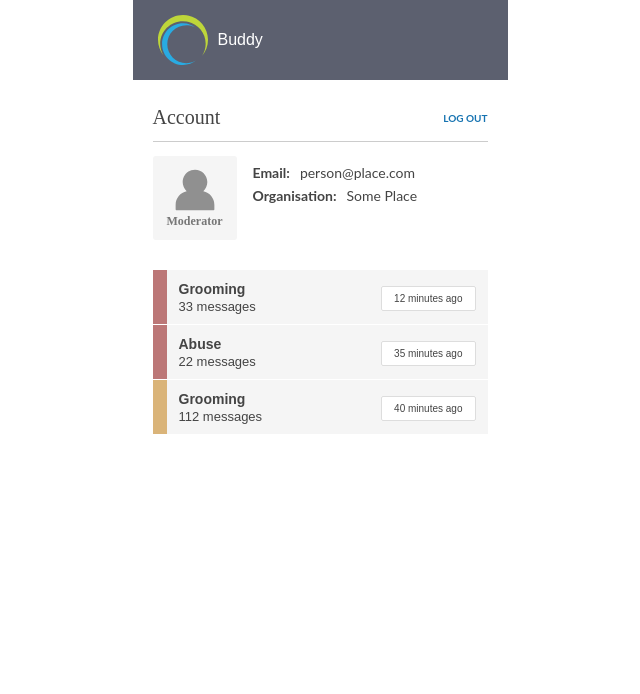
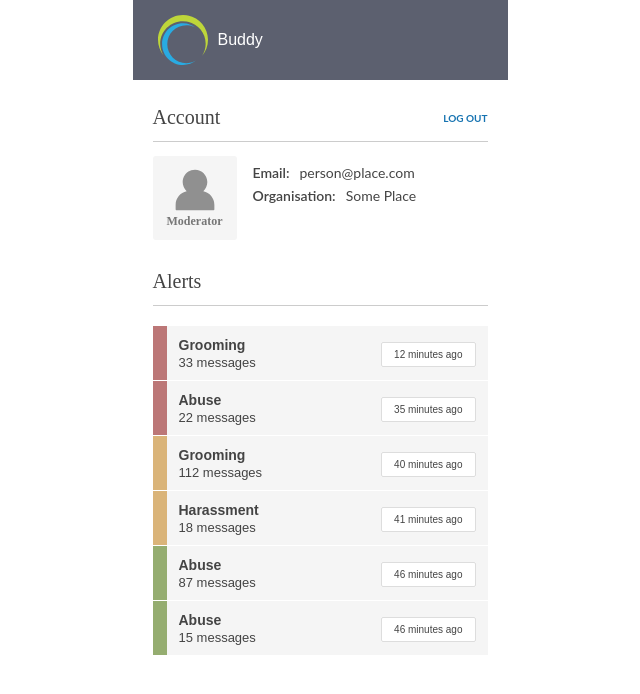
Before and after one commit to JakeElder/buddy, a React (Create React App) app: page / in a window 1280 px wide. Shown: the top 694 px of the page, without its empty margins (320-960 px from the left). Built offline with nearby package versions, Linux system fonts and the light colour scheme.

Commit message:
Add more themes and heading

```diff
--- a/src/App.css
+++ b/src/App.css
@@ -112,11 +112,25 @@
 }
 
 .DetailsList-key {
-  font-weight: bold;
+  font-weight: 600;
   margin-right: 10px;
 }
 
 /* Alerts */
+
+.Alert-heading {
+  border-bottom: 1px solid #CCCCCC;
+  display: flex;
+  justify-content: space-between;
+  align-items: center;
+  padding-bottom: 12px;
+  margin-bottom: 20px;
+}
+
+.Alert-title {
+  font-family: Montserrat;
+  font-size: 20px;
+}
 
 .Alerts {
   list-style: none;
@@ -137,7 +151,6 @@
 .Alert-priority {
   width: 14px;
   height: 54px;
-  background-color: #000;
 }
 
 .Alert-priority-high {
@@ -146,6 +159,10 @@
 
 .Alert-priority-medium {
   background-color: #dab479;
+}
+
+.Alert-priority-low {
+  background-color:	#95AD70;
 }
 
 .Alert-meta-and-time {
@@ -173,9 +190,9 @@
 }
 
 .Badge {
-  background-color: #fff;
   font-size: 10px;
   padding: 6px 12px;
-  border: 1px solid #ddd;
+  background-color: #ffffff;
+  border: 1px solid #dddddd;
   border-radius: 2px;
 }
--- a/src/App.js
+++ b/src/App.js
@@ -16,7 +16,10 @@ class App extends Component {
             alerts={[
               { priority: 'high', theme: 'Grooming', messageCount: 33, timeAgo: '12 minutes ago' },
               { priority: 'high', theme: 'Abuse', messageCount: 22, timeAgo: '35 minutes ago' },
-              { priority: 'medium', theme: 'Grooming', messageCount: 112, timeAgo: '40 minutes ago' }
+              { priority: 'medium', theme: 'Grooming', messageCount: 112, timeAgo: '40 minutes ago' },
+              { priority: 'medium', theme: 'Harassment', messageCount: 18, timeAgo: '41 minutes ago' },
+              { priority: 'low', theme: 'Abuse', messageCount: 87, timeAgo: '46 minutes ago' },
+              { priority: 'low', theme: 'Abuse', messageCount: 15, timeAgo: '46 minutes ago' }
             ]}
           />
         </Container>
--- a/src/components/Alerts.js
+++ b/src/components/Alerts.js
@@ -26,11 +26,18 @@ const Alert = ({
 )
 
 const Alerts = ({ alerts }) => (
-  <ul className="Alerts">
-    {alerts.map(alert =>
-      <Alert key={`${alert.theme}-${alert.messageCount}`} {...alert} />
-    )}
-  </ul>
+  <div>
+    <header className="Alert-heading">
+      <div className="Alert-title">
+        Alerts
+      </div>
+    </header>
+    <ul className="Alerts">
+      {alerts.map(alert =>
+        <Alert key={`${alert.theme}-${alert.messageCount}`} {...alert} />
+      )}
+    </ul>
+  </div>
 )
 
 export default Alerts
```
